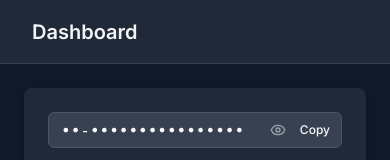
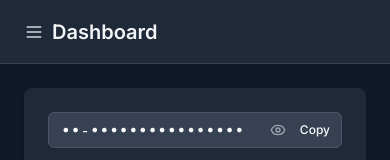
Before and after one commit to matovu-farid/scrap-platform, a Next.js app: page /dashboard in a window 390 px wide. Shown: the top 160 px of the page. Built offline with nearby package versions, Linux system fonts and the light colour scheme.

Commit message:
Add mobile menu button with title and icon in dashboard header

```diff
--- a/app/dashboard/client.tsx
+++ b/app/dashboard/client.tsx
@@ -158,12 +158,14 @@ export default function DashboardClient() {
       <div className="flex-1 flex flex-col">
         <header className="bg-white dark:bg-gray-800 border-b border-gray-200 dark:border-gray-700 h-16 flex items-center px-6">
           <button
+            title="Open Menu"
+            type="button"
             // variant="ghost"
             className="md:hidden mr-2 text-gray-600 dark:text-gray-300"
             // asChild
             onClick={() => setIsMobileMenuOpen(true)}
           >
-            {/* <Menu className="h-5 w-5" /> */}
+            <Menu className="h-5 w-5" />
           </button>
           <h1 className="text-xl font-semibold text-gray-900 dark:text-gray-100">
             Dashboard
```
